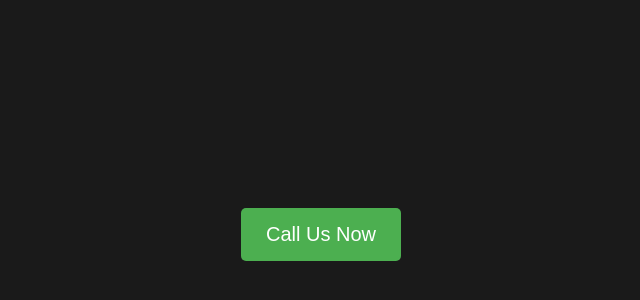
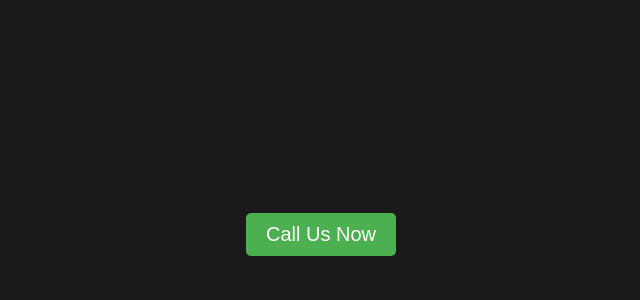
Before and after one commit to Xrlabsmia/XRPhone, a website: page index.html in a window 1280 px wide. Shown: the part 166-466 px from the top of the page, without its empty margins (319-959 px from the left). Drawn offline with Linux system fonts and the light colour scheme.

Commit message:
style: Update styling
Container styling updated and link styling modified

```diff
--- a/index.html
+++ b/index.html
@@ -24,28 +24,30 @@
         font-family: "Arial", sans-serif;
       }
 
-      /* Styling the container and link */
+      /* Styling the container */
       .tel-link-container {
         text-align: center;
-        display: flex; /* Added flex here to ensure the link centers inside the container */
+        display: flex; /* Ensures the link centers inside the container */
         justify-content: center;
         align-items: center;
         width: 100%; /* Full width to center the link on the page */
-        height: 100vh; /* Full height to center the link vertically */
+        /* height: 100vh; Removed to allow the container to shrink-wrap to the content */
       }
 
+      /* Styling the link */
       .tel-link {
         display: inline-block;
-        background-color: #4caf50; /* Change the color to your preference */
+        background-color: #4caf50; /* Green background */
         color: white;
-        padding: 15px 25px;
+        padding: 10px 20px; /* Reduced padding */
         text-decoration: none;
         border-radius: 5px;
         font-size: 20px;
-        cursor: pointer; /* Makes it clear it's clickable */
+        cursor: pointer; /* Indicates the link is clickable */
         transition: background-color 0.3s ease; /* Smooth transition for hover */
       }
 
+      /* Hover effect for the link */
       .tel-link:hover {
         background-color: #45a049; /* Slightly darker shade on hover */
       }
```
